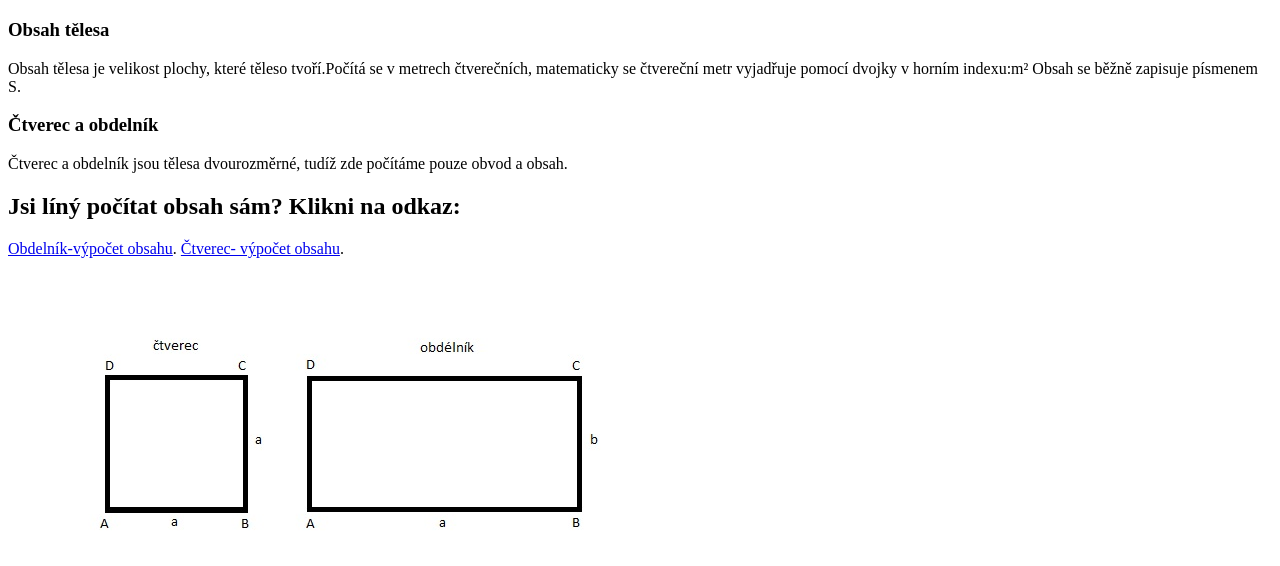
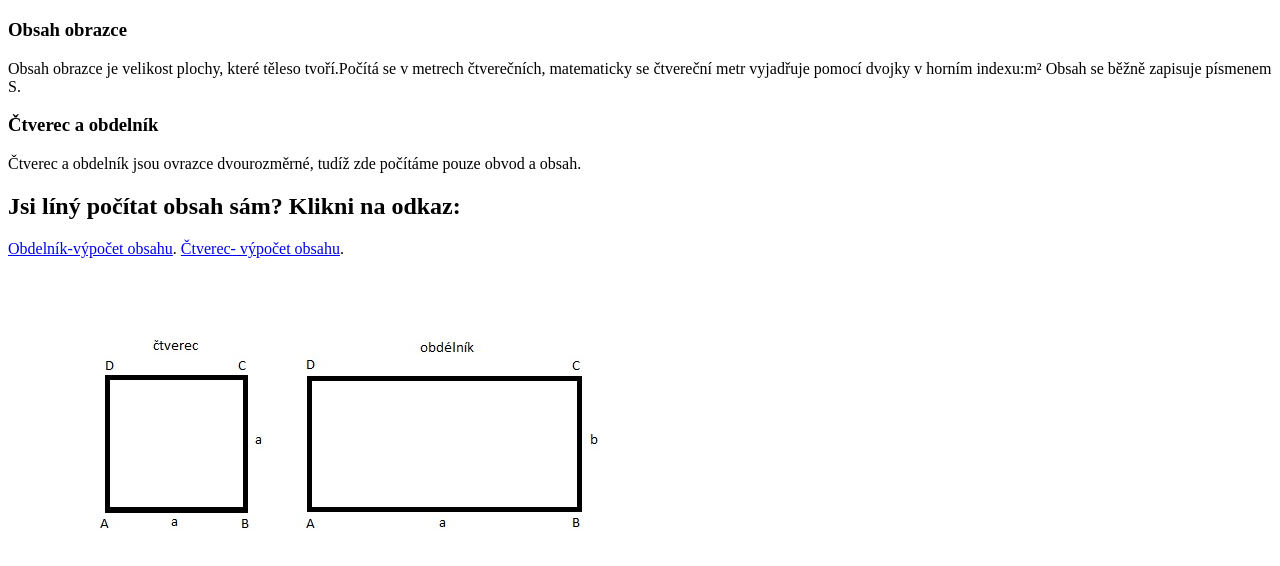
Before and after one commit to matasovaa/projekt-JS., a plain HTML site: page index.html in a window 1280 px wide. Shown: the part 48-614 px from the top of the page. Drawn offline with Linux system fonts and the light colour scheme.

Commit message:
oprava 2

```diff
--- a/index.html
+++ b/index.html
@@ -17,14 +17,14 @@
                 <section>
 
 
-                     <h3>Obsah tělesa</h3>
+                     <h3>Obsah obrazce</h3>
                     <p>
-                       Obsah tělesa je velikost plochy, které těleso tvoří.Počítá se v metrech čtverečních, matematicky se čtvereční metr vyjadřuje pomocí dvojky v horním indexu:m²
+                       Obsah obrazce je velikost plochy, které těleso tvoří.Počítá se v metrech čtverečních, matematicky se čtvereční metr vyjadřuje pomocí dvojky v horním indexu:m²
                        Obsah se běžně zapisuje písmenem S.</p>
 
                    <h3>Čtverec a obdelník</h3>
                     <p>
-                     Čtverec a obdelník jsou tělesa dvourozměrné, tudíž zde počítáme pouze obvod a obsah.
+                     Čtverec a obdelník jsou ovrazce dvourozměrné, tudíž zde počítáme pouze obvod a obsah.
                     </p>
 
                    <h2>Jsi líný počítat obsah sám? Klikni na odkaz:</h2>
```
